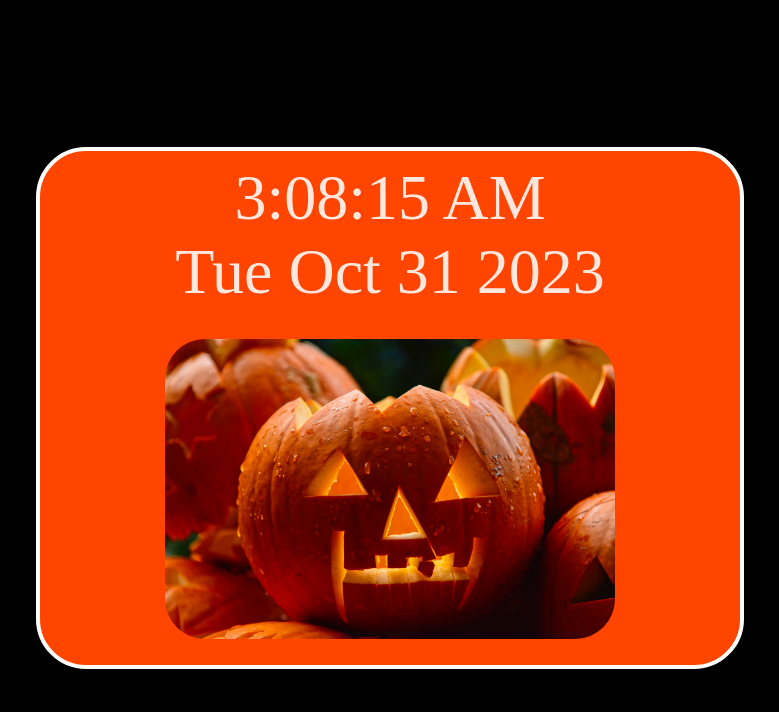
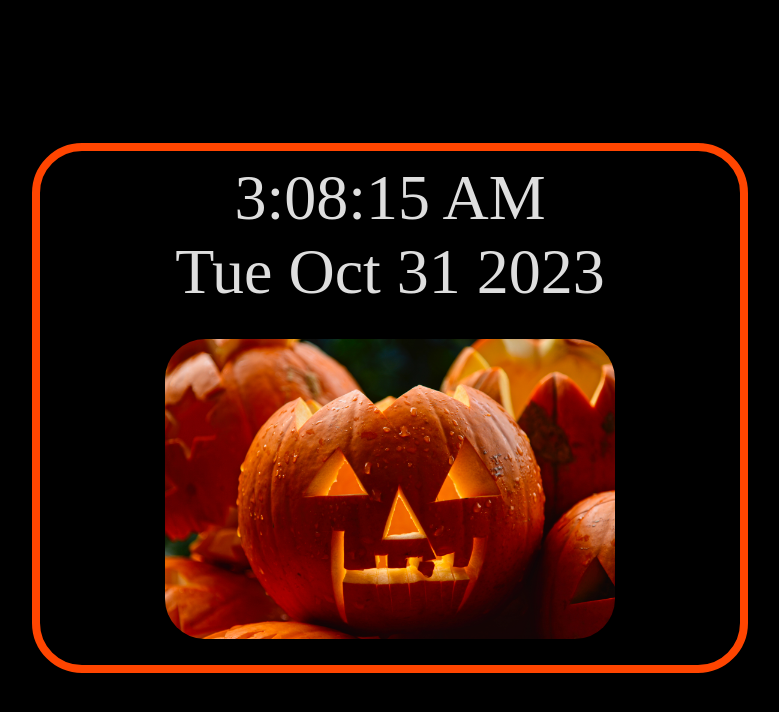
Before and after one commit to Davonne007-TX/digital-clock, a React (Vite) app: page / in a window 1280 px wide. Shown: the top 712 px of the page, without its empty margins (250-1029 px from the left). Built offline with nearby package versions, Linux system fonts and the light colour scheme; a web font is replaced by a local one.

Commit message:
adding border color and removing background color

```diff
--- a/src/index.css
+++ b/src/index.css
@@ -22,8 +22,7 @@ body {
   font-size: 5em;
   padding: 40px;
   border-radius: 50px;
-  background-color: #ff4500;
-  border: 4px solid white;
+  border: 8px solid #ff4500;
 }
 
 /* Mobile Phones (up to 414px) */
```
